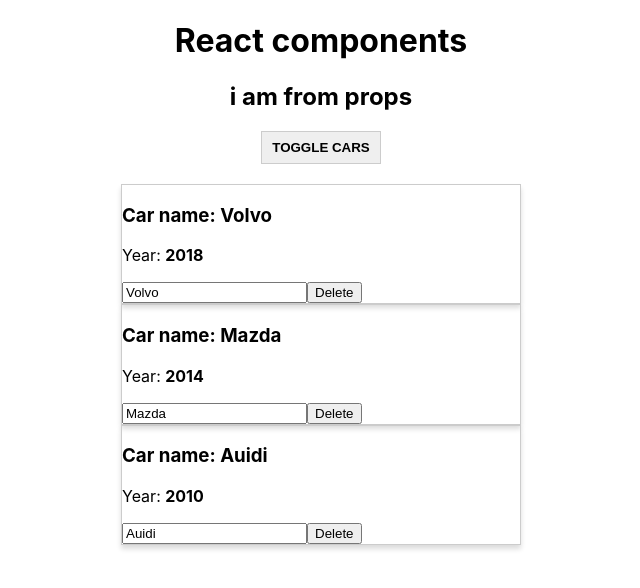
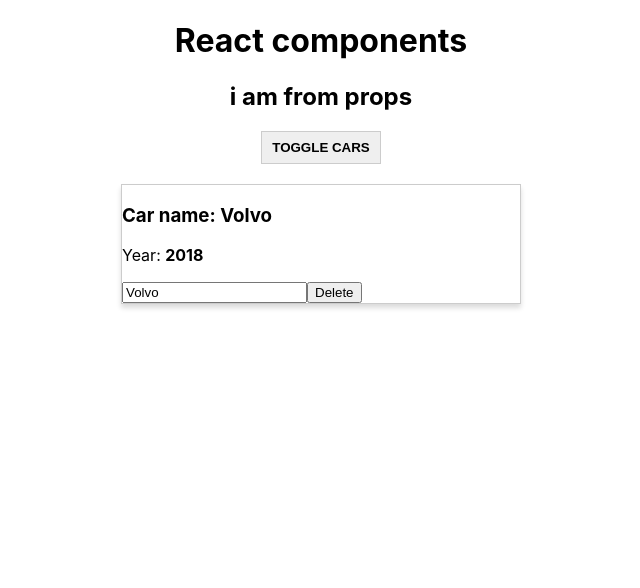
Before and after one commit to pkonnov/AnotherReact, a React app: page / in a window 1280 px wide. Both pictures are taken after a click on the button "TOGGLE CARS". Shown: the top 588 px of the page, without its empty margins (319-959 px from the left). Built offline with nearby package versions, Linux system fonts and the light colour scheme.

Commit message:
life cycle changes

```diff
--- a/src/App.js
+++ b/src/App.js
@@ -5,13 +5,13 @@ import Car from './Car/Car'
 class App extends Component {
 
   constructor(props){
-    console.log('app constrct');
+
     super(props)
     this.state = {
       cars: [
         {name:'Volvo', year: 2018},
-        {name:'Mazda', year: 2014},
-        {name:'Auidi', year: 2010},
+        // {name:'Mazda', year: 2014},
+        // {name:'Auidi', year: 2010},
       ],
       pageTitle: 'React components',
       showCars: false
--- a/src/Car/Car.js
+++ b/src/Car/Car.js
@@ -1,10 +1,28 @@
 import React from 'react'
-import Radium from 'radium'
+// import Radium from 'radium'
 import classes from './Car.css'
 
 class Car extends React.Component{
+
+  componetnWillReceiveProps(nextProps){
+      console.log('car componetnWillReceiveProps', nextProps)
+  }
+
+  shouldComponentUpdate(nextProps, nextState){
+      console.log('car shouldComponentUpdate', nextProps, nextState)
+      return nextProps.name.trim() !== this.props.name.trim()
+  }
+
+  componetnWillUpdate(nextProps, nextState){
+      console.log('car componetnWillUpdate', nextProps, nextState)
+  }
+
+  componetnDidUpdate(){
+      console.log('car componetnDidUpdate')
+  }
+
   render(){
-
+      console.log('car render')
       const inputClasses = [classes.input]
       if (this.props.name !== ''){
         inputClasses.push(classes.red)
@@ -44,4 +62,4 @@ class Car extends React.Component{
 }
 
 
-export default Radium(Car)
+export default Car
```
